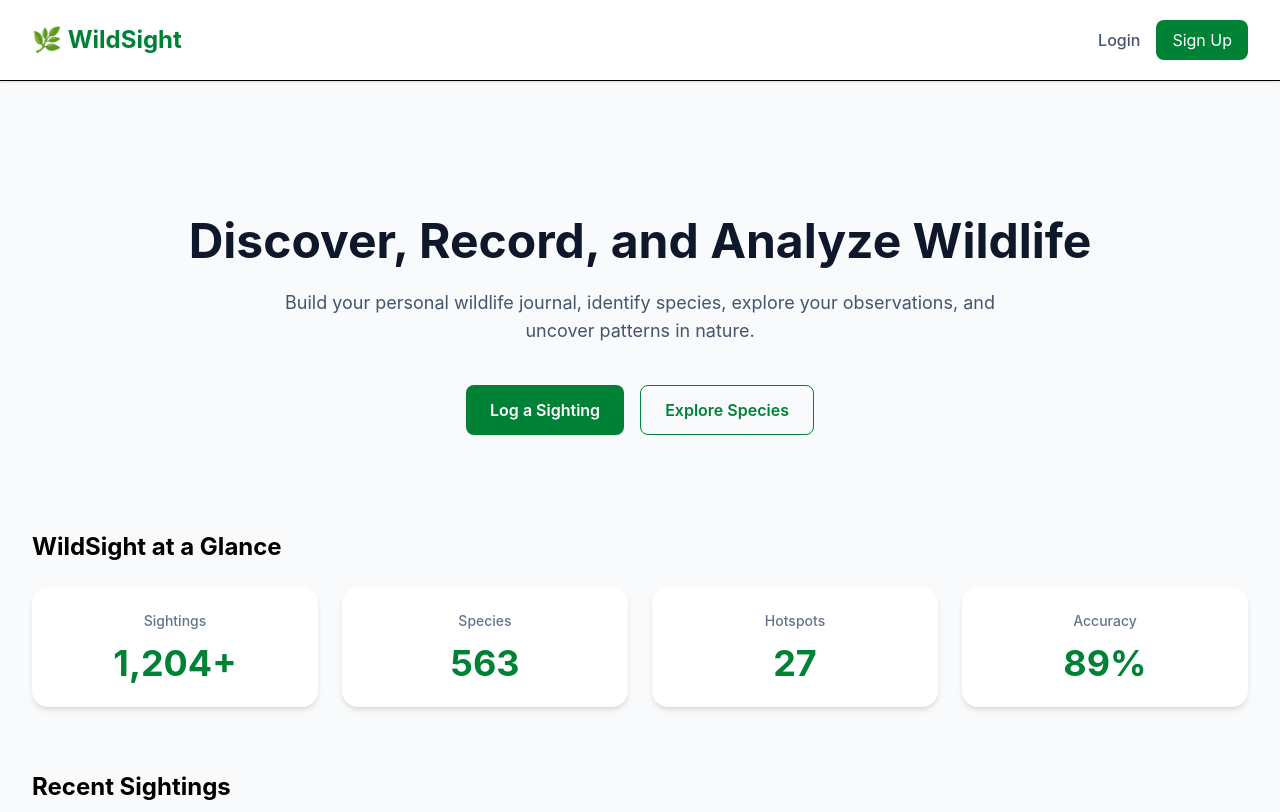
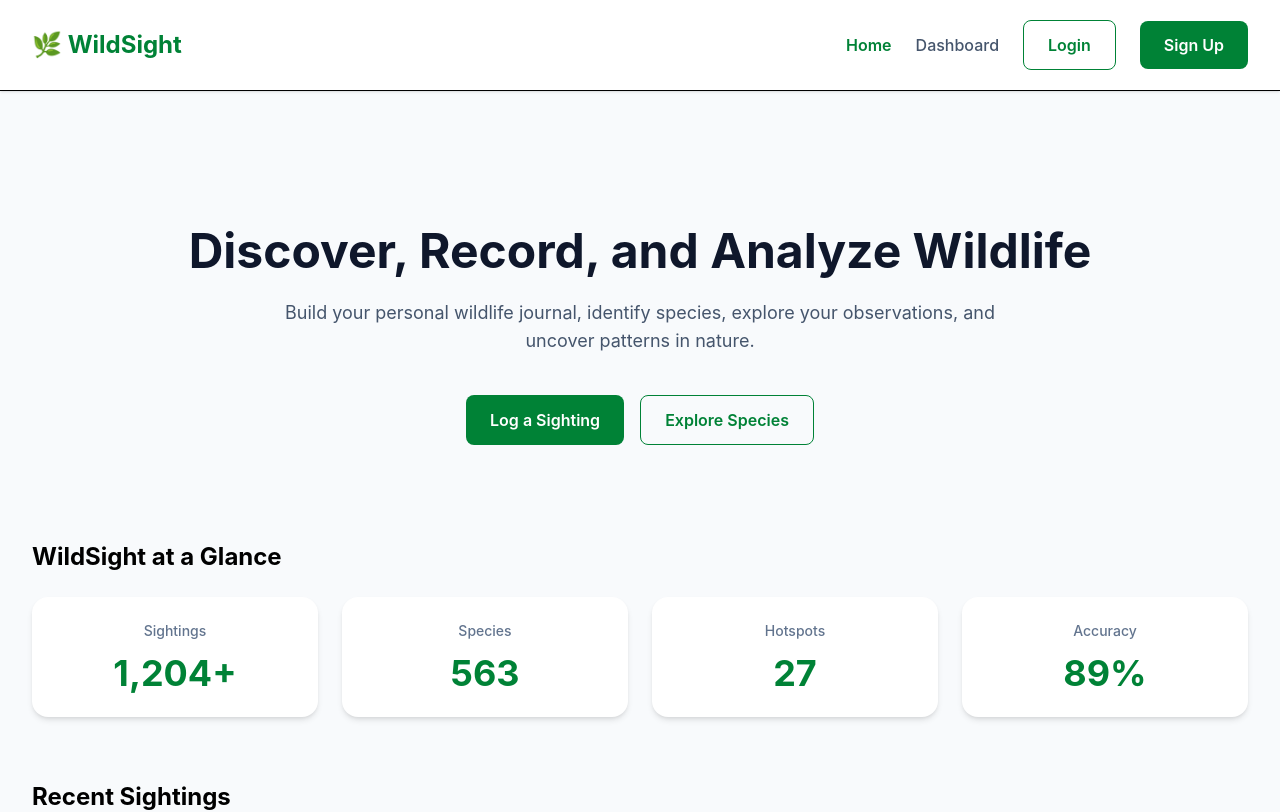
Before and after one commit to LukeDickson18/WildSight, a React (Vite) app in the folder frontend/: page / in a window 1280 px wide. Shown: the top 812 px of the page. Built offline with nearby package versions, Linux system fonts and the light colour scheme.

Commit message:
#12: Added protected routes and updated AppRouter

```diff
--- a/frontend/src/components/Navbar.tsx
+++ b/frontend/src/components/Navbar.tsx
@@ -1,21 +1,46 @@
+import { NavLink } from "react-router-dom";
+
+import Button from "./ui/Button";
+import Container from "./ui/Container";
+
 function Navbar() {
+  const navLinkClasses = ({ isActive }: { isActive: boolean }) =>
+    isActive
+      ? "font-semibold text-green-700"
+      : "font-medium text-slate-600 transition hover:text-green-700";
+
   return (
     <nav className="border-b bg-white shadow-sm">
-      <div className="mx-auto flex max-w-7xl items-center justify-between px-8 py-5">
-        <h1 className="text-2xl font-bold text-green-700">
+      <Container className="flex items-center justify-between py-5">
+        <NavLink
+          to="/"
+          className="text-2xl font-bold text-green-700"
+        >
           🌿 WildSight
-        </h1>
+        </NavLink>
 
-        <div className="space-x-4">
-          <button className="font-medium text-slate-600 hover:text-green-700">
-            Login
-          </button>
+        <div className="flex items-center gap-6">
+          <NavLink to="/" className={navLinkClasses}>
+            Home
+          </NavLink>
 
-          <button className="rounded-lg bg-green-700 px-4 py-2 text-white transition hover:bg-green-800">
-            Sign Up
-          </button>
+          <NavLink to="/dashboard" className={navLinkClasses}>
+            Dashboard
+          </NavLink>
+
+          <NavLink to="/login">
+            <Button variant="secondary">
+              Login
+            </Button>
+          </NavLink>
+
+          <NavLink to="/register">
+            <Button>
+              Sign Up
+            </Button>
+          </NavLink>
         </div>
-      </div>
+      </Container>
     </nav>
   );
 }
--- /dev/null
+++ b/frontend/src/pages/NotFoundPage.tsx
@@ -0,0 +1,33 @@
+import { Link } from "react-router-dom";
+
+import AuthLayout from "../layouts/AuthLayout";
+import Button from "../components/ui/Button";
+import Card from "../components/ui/Card";
+
+function NotFoundPage() {
+  return (
+    <AuthLayout>
+      <Card className="w-full max-w-md text-center">
+        <h1 className="text-7xl font-bold text-green-700">
+          404
+        </h1>
+
+        <h2 className="mt-4 text-3xl font-semibold text-slate-900">
+          Page Not Found
+        </h2>
+
+        <p className="mt-4 text-slate-600">
+          Sorry, the page you're looking for doesn't exist or has been moved.
+        </p>
+
+        <Link to="/">
+          <Button className="mt-8 w-full">
+            Return Home
+          </Button>
+        </Link>
+      </Card>
+    </AuthLayout>
+  );
+}
+
+export default NotFoundPage;
--- a/frontend/src/routes/AppRouter.tsx
+++ b/frontend/src/routes/AppRouter.tsx
@@ -1,9 +1,10 @@
 import { BrowserRouter, Routes, Route } from "react-router-dom";
-
+import ProtectedRoute from "./ProtectedRoute";
 import HomePage from "../pages/HomePage";
 import LoginPage from "../pages/LoginPage";
 import RegisterPage from "../pages/RegisterPage";
 import DashboardPage from "../pages/DashboardPage";
+import NotFoundPage from "../pages/NotFoundPage";
 
 function AppRouter() {
   return (
@@ -15,7 +16,17 @@ function AppRouter() {
 
         <Route path="/register" element={<RegisterPage />} />
 
-        <Route path="/dashboard" element={<DashboardPage />} />
+        <Route
+          path="/dashboard"
+          element={
+            <ProtectedRoute>
+              <DashboardPage />
+            </ProtectedRoute>
+          }
+        />
+
+        {/* Fallback route */}
+        <Route path="*" element={<NotFoundPage />} />
       </Routes>
     </BrowserRouter>
   );
--- /dev/null
+++ b/frontend/src/routes/ProtectedRoute.tsx
@@ -0,0 +1,14 @@
+import type { ReactNode } from "react";
+
+type ProtectedRouteProps = {
+  children: ReactNode;
+};
+
+function ProtectedRoute({
+  children,
+}: ProtectedRouteProps) {
+  // Authentication will be added later.
+  return children;
+}
+
+export default ProtectedRoute;
```
